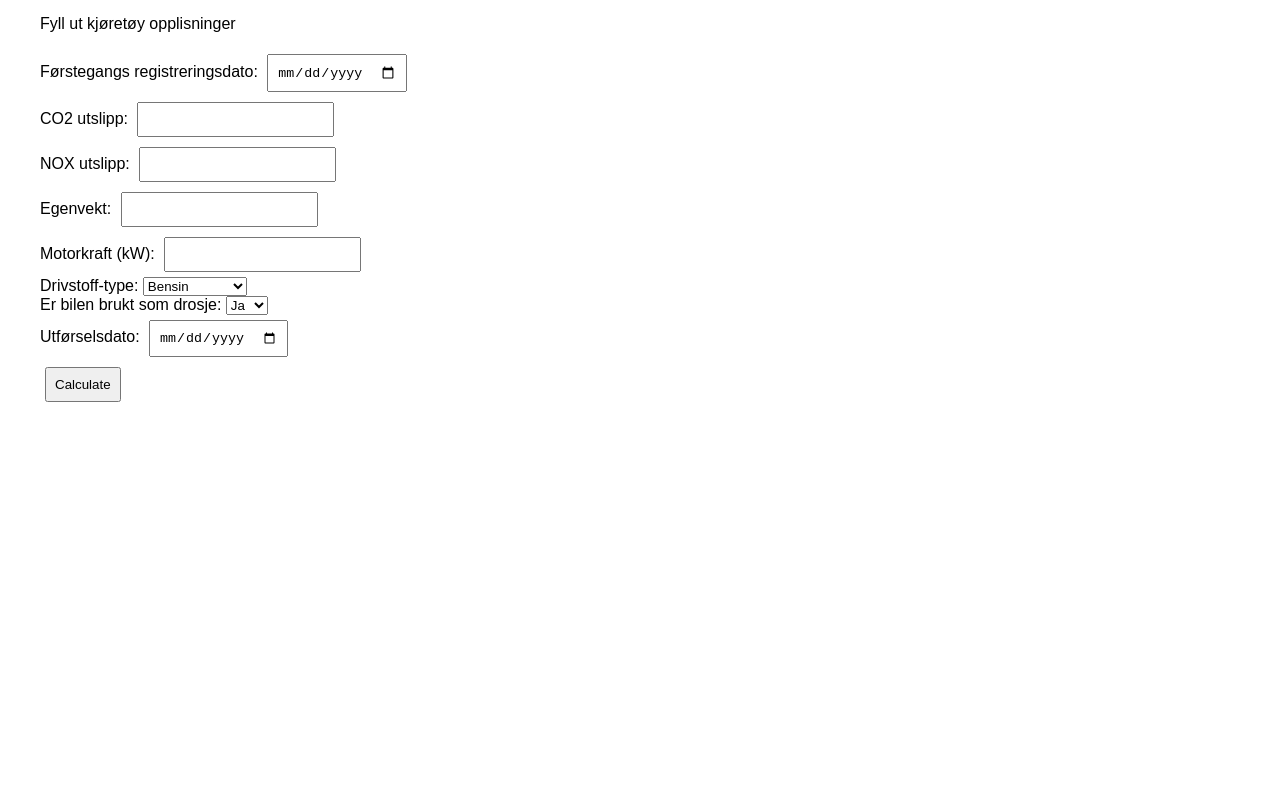
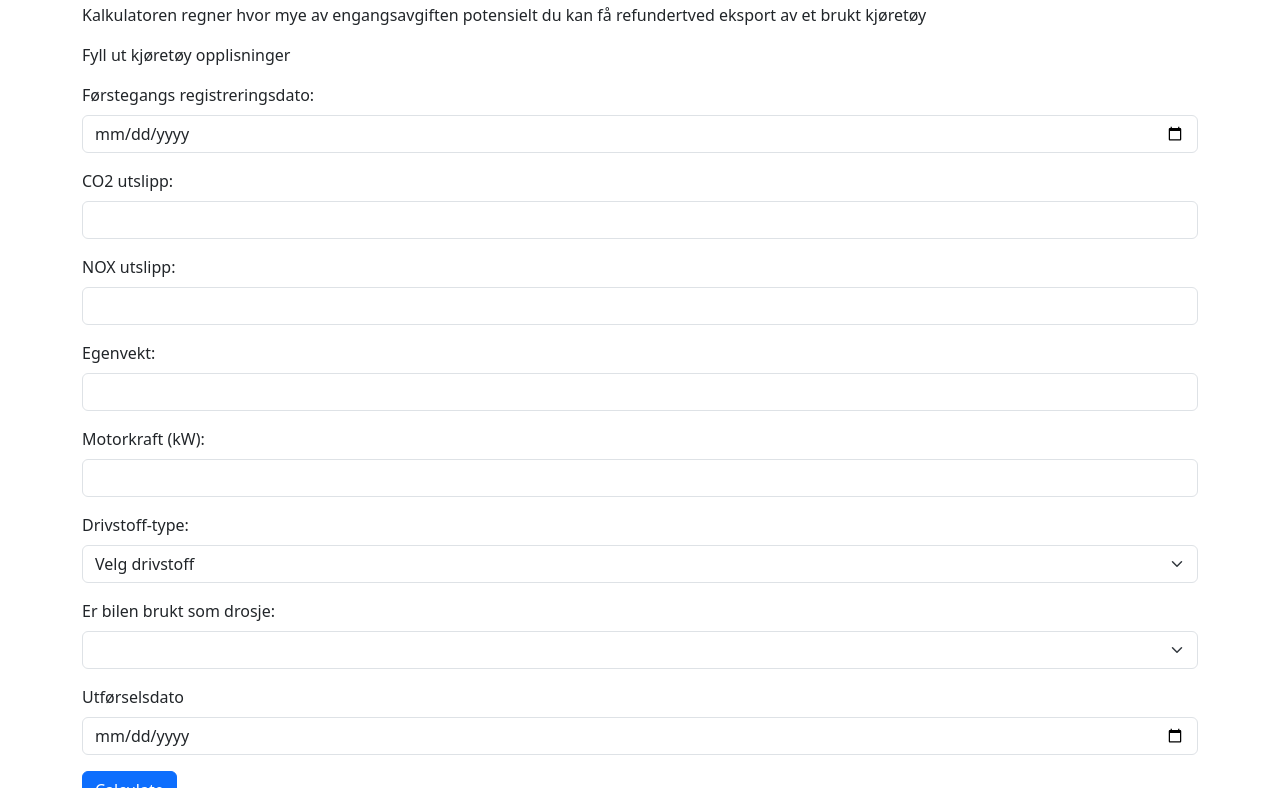
Before and after one commit to yully4ka/Car-export-tax, a website: page public/index.html in a window 1280 px wide. Shown: the part 117-905 px from the top of the page. Before the commit the page ends 800 px from the top, so only its background shows below. Drawn offline with nearby package versions, Linux system fonts and the light colour scheme.

Commit message:
Add styling

```diff
--- a/public/index.html
+++ b/public/index.html
@@ -2,45 +2,78 @@
 <html>
   <head>
     <title>Refusjon av engangsavgift</title>
-  <style>
+    <!-- <style>
     body { font-family: Arial, sans-serif; margin: 40px; }
     input, button { margin: 5px; padding: 8px; }
     #result { margin-top: 15px; font-weight: bold; }
-  </style>
+  </style> -->
+
+    <link
+      href="https://cdn.jsdelivr.net/npm/bootstrap@5.3.3/dist/css/bootstrap.min.css"
+      rel="stylesheet"
+    />
   </head>
-<body>
-  <h1>Refusjon av engansgavgift</h1>
-  <p>Kalkulatoren regner hvor mye av engangsavgiften potensielt du kan få refundertved eksport av et brukt kjøretøy</p>
+  <body class="container py-5">
+    <h1 class="mb-4">Refusjon av engansgavgift</h1>
+    <p>
+      Kalkulatoren regner hvor mye av engangsavgiften potensielt du kan få
+      refundertved eksport av et brukt kjøretøy
+    </p>
     <p>Fyll ut kjøretøy opplisninger</p>
-  <label>Førstegangs registreringsdato: <input type="date" id="regDate"></label><br>
-  <label>CO2 utslipp: <input type="number" id="co2"></label><br>
-  <label>NOX utslipp: <input type="number" id="nox"></label><br>
-  <label>Egenvekt: <input type="number" id="weight"></label><br>
-  <label>Motorkraft (kW): <input type="number" id="engine"></label><br>
- <label>Drivstoff-type: <select id="fuel" name="fuel">
+    <div class="mb-3">
+      <label for="regDate" class="form-label"
+        >Førstegangs registreringsdato:</label
+      >
+      <input type="date" class="form-control" id="regDate" />
+    </div>
+    <div class="mb-3">
+      <label for="co2" class="form-label">CO2 utslipp: </label>
+      <input type="number" class="form-control" id="co2" />
+    </div>
+    <div class="mb-3">
+      <label for="nox" class="form-label">NOX utslipp: </label>
+      <input type="number" class="form-control" id="nox" />
+    </div>
+    <div class="mb-3">
+      <label for="weight" class="form-label">Egenvekt: </label>
+      <input type="number" class="form-control" id="weight" />
+    </div>
+    <div class="mb-3">
+      <label for="engine" class="form-label">Motorkraft (kW): </label>
+      <input type="number" class="form-control" id="engine" />
+    </div>
+    <div class="mb-3">
+      <label for="fuel" class="form-label">Drivstoff-type: </label>
+      <select id="fuel" class="form-select" name="fuel">
+        <option value="" selected disabled>Velg drivstoff</option>
         <option value="bensin">Bensin</option>
         <option value="diesel">Diesel</option>
         <option value="hybrid">Hybrid</option>
         <option value="plugin">Ladbar hybrid</option>
         <option value="electric">Elektrisk</option>
-</select></label><br>
-  <label>Er bilen brukt som drosje: <select id="taxi" name="taxi">
+      </select>
+    </div>
+    <div class="mb-3">
+      <label for="taxi" class="form-label">Er bilen brukt som drosje:</label>
+      <select id="taxi" class="form-select" name="taxi">
+        <option value="" selected disabled></option>
         <option value="true">Ja</option>
         <option value="false">Nei</option>
-</select></label><br>
-  <label>Utførselsdato: <input type="date" id="expDate"></label><br>
+      </select>
+    </div>
+    <div class="mb-3">
+      <label for="expDate" class="form-label">Utførselsdato </label>
+      <input type="date" class="form-control" id="expDate" />
+    </div>
 
-
-
-  <button onclick="calculate()">Calculate</button>
+    <button class="btn btn-primary" onclick="calculate()">Calculate</button>
 
     <div id="payedTax"></div>
     <div id="result"></div>
 
-
     <script>
       async function calculate() {
-      const regDate =  document.getElementById("regDate").value;
+        const regDate = document.getElementById("regDate").value;
         const co2 = parseFloat(document.getElementById("co2").value);
         const nox = parseFloat(document.getElementById("nox").value);
         const weight = parseFloat(document.getElementById("weight").value);
@@ -54,14 +87,25 @@
         const response = await fetch("/api/calc", {
           method: "POST",
           headers: { "Content-Type": "application/json" },
-        body: JSON.stringify({ regDate, co2, nox, weight, engine, fuel, taxi, expDate })
+          body: JSON.stringify({
+            regDate,
+            co2,
+            nox,
+            weight,
+            engine,
+            fuel,
+            taxi,
+            expDate,
+          }),
         });
 
         const data = await response.json();
-      document.getElementById("payedTax").innerText = "Engangsavgift som ble betalt ved førtsegansgregistrering: " + data.payedTax;
-      document.getElementById("result").innerText = "Du kan få refundert: " + data.result;
+        document.getElementById("payedTax").innerText =
+          "Engangsavgift som ble betalt ved førtsegansgregistrering: " +
+          data.payedTax;
+        document.getElementById("result").innerText =
+          "Du kan få refundert: " + data.result;
       }
-
     </script>
   </body>
 </html>
--- a/server.js
+++ b/server.js
@@ -733,11 +733,6 @@ app.post("/api/calc", (req, res) => {
     // Code to execute if no case matches
   }
 
-  //const result = co2 + nox; // <-- replace with your formula
-  //check result
-
-  // console.log("The result is: " + result);
-  //  res.json({ result });
 });
 
 // Start server
```
Lines whose indentation alone changed are shown as unchanged.
